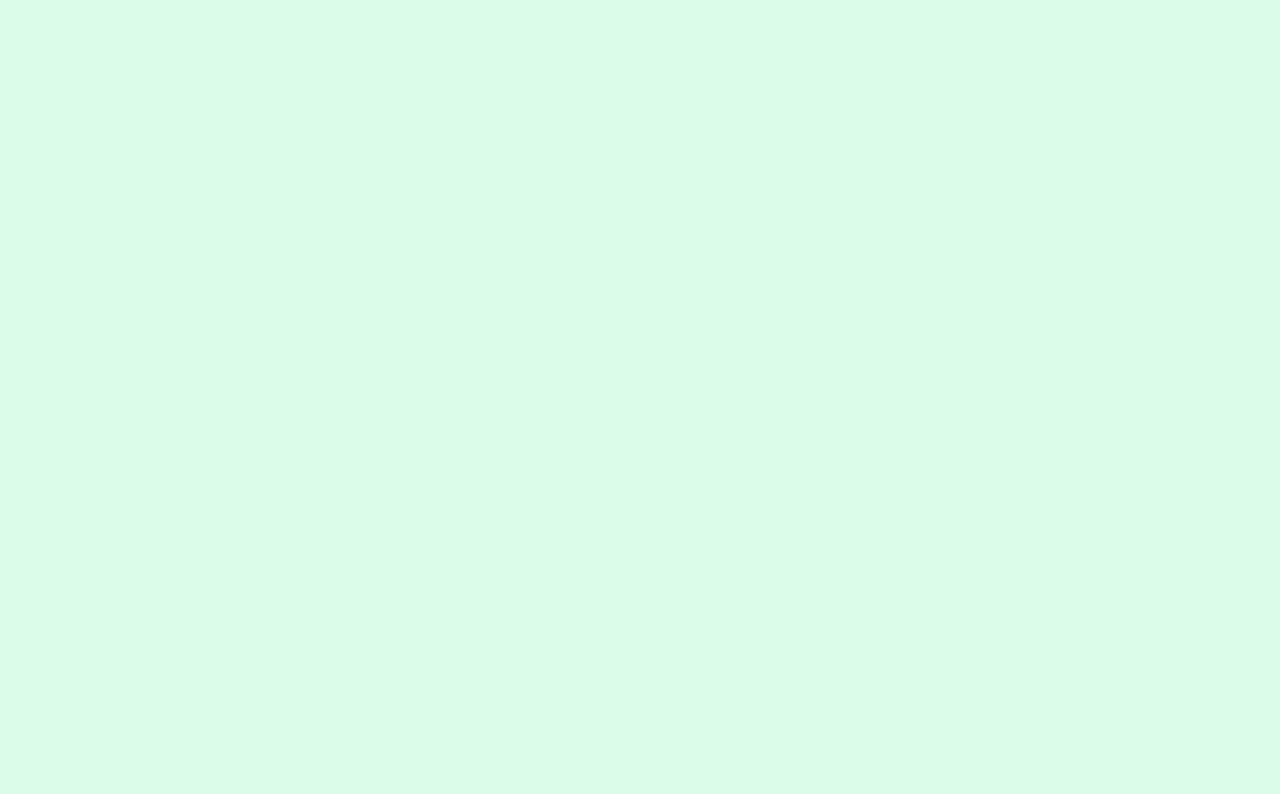
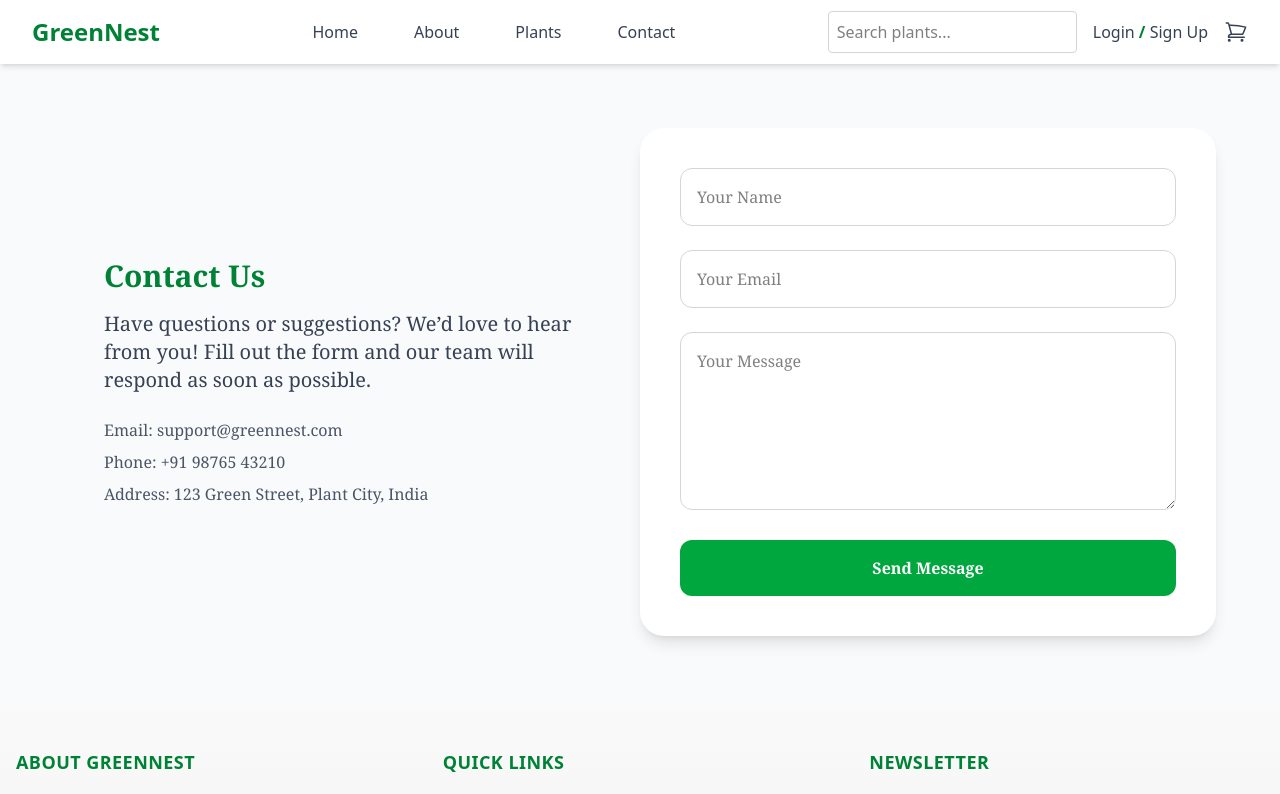
Before and after one commit to nivetha1698/Greeniq, a React (Vite) app: page /contact in a window 1280 px wide. Before the commit this address had no page. Shown: the top 794 px of the page. Built offline with nearby package versions, Linux system fonts and the light colour scheme.

Commit message:
added contact pages

```diff
--- a/src/App.jsx
+++ b/src/App.jsx
@@ -5,6 +5,7 @@ import Home from "./pages/Home";
 import Plants from "./pages/Plants";
 import PlantDetails from "./pages/PlantDetails";
 import About from "./pages/About";
+import Contact from "./pages/Contact";
 
 export default function App() {
   return (
@@ -16,6 +17,7 @@ export default function App() {
         <Route path="/plants" element={<Plants />} />
         <Route path="/plants/:id" element={<PlantDetails />} />
         <Route path="/about" element={<About />} />
+        <Route path="/contact" element={<Contact />} />
       </Routes>
     </div>
   );
--- /dev/null
+++ b/src/api/contact.js
@@ -0,0 +1,8 @@
+import { axiosClient } from "./axiosClient";
+
+export const sendContactMessage = async (form) => {
+  const response = await axiosClient.post("/api/v1/contact_messages", {
+    contact_message: form
+  });
+  return response.data;
+};
--- a/src/components/Navbar.jsx
+++ b/src/components/Navbar.jsx
@@ -15,7 +15,7 @@ const Navbar = () => {
             <Link to="/" className="relative text-gray-700 font-medium after:absolute after:left-0 after:-bottom-1 after:h-0.5 after:w-0 after:bg-green-700 after:transition-all after:duration-300 hover:after:w-full">Home</Link>
             <Link to="/about" className="relative text-gray-700 font-medium after:absolute after:left-0 after:-bottom-1 after:h-0.5 after:w-0 after:bg-green-700 after:transition-all after:duration-300 hover:after:w-full">About</Link>
             <Link to="/categories" className="relative text-gray-700 font-medium after:absolute after:left-0 after:-bottom-1 after:h-0.5 after:w-0 after:bg-green-700 after:transition-all after:duration-300 hover:after:w-full">Plants</Link>
-            <Link to="/contact" className="relative text-gray-700 font-medium after:absolute after:left-0 after:-bottom-1 after:h-0.5 after:w-0 after:bg-green-700 after:transition-all after:duration-300 hover:after:w-full">Contact Us</Link>
+            <Link to="/contact" className="relative text-gray-700 font-medium after:absolute after:left-0 after:-bottom-1 after:h-0.5 after:w-0 after:bg-green-700 after:transition-all after:duration-300 hover:after:w-full">Contact</Link>
           </div>
 
          <div className="flex items-center space-x-4">
--- a/src/pages/About.jsx
+++ b/src/pages/About.jsx
@@ -19,24 +19,23 @@ const About = () => {
       </section>
 
 
-      <section className="max-w-7xl mx-auto py-16 px-4 grid grid-cols-1 md:grid-cols-2 gap-8 items-center">
-        <div>
-          <h2 className="text-3xl font-bold text-green-700 mb-4">Our Story</h2>
+      <section className="max-w-6xl mx-auto py-16 px-6 grid grid-cols-1 md:grid-cols-2 gap-12 items-center">
+       <div>
+        <h2 className="text-3xl font-bold text-green-700 font-serif mb-4">Our Story</h2>
           <p className="text-gray-700 mb-4">
-            GreenNest started with a simple mission: make homes and offices greener, healthier, and happier. We curate plants, seeds, and pots to help you create your own urban oasis.
+           GreenNest started with a simple mission: make homes and offices greener, healthier, and happier. We curate plants, seeds, and pots to help you create your own urban oasis.
           </p>
           <p className="text-gray-700">
-            We focus on quality, sustainability, and customer satisfaction. Every plant we sell is handpicked and nurtured with love.
+           We focus on quality, sustainability, and customer satisfaction. Every plant we sell is handpicked and nurtured with love.
           </p>
-        </div>
-        <img
-          src="/images/nursery1.jpg"
-          alt="Our nursery"
-          className="rounded-xl shadow-lg"
-        />
+       </div>
+
+       <div className="flex justify-center md:justify-end">
+        <img src="/images/nursery1.jpg" alt="Our nursery" className="rounded-xl shadow-lg w-72 md:w-96 object-cover"/>
+       </div>
       </section>
 
-      {/* Mission & Values */}
+
       <section className="py-16 px-4">
         <h2 className="text-3xl font-bold text-green-700 text-center mb-10">
           Our Mission & Values
--- /dev/null
+++ b/src/pages/Contact.jsx
@@ -0,0 +1,67 @@
+import React, { useState } from "react";
+import Navbar from "../components/Navbar";
+import Footer from "../components/Footer";
+import { sendContactMessage } from "../api/contact";
+
+
+const Contact = () => {
+  const [form, setForm] = useState({ name: "", email: "", message: ""});
+
+  const handleChange = (e) => setForm({ ...form, [e.target.name]: e.target.value });
+
+  const handleSubmit = async (e) => {
+   e.preventDefault();
+
+   try {
+      const response = await sendContactMessage(form);
+      alert(response.message);
+
+     setForm({ name: "", email: "", message: "" });
+    }
+    catch (error) {
+      console.error("Error:", error);
+      alert("Failed to send message!");
+    }
+  };
+
+
+  return (
+    <div className="min-h-screen flex flex-col bg-gray-50">
+      <Navbar />
+
+      <section className="flex flex-col font-serif md:flex-row max-w-6xl mx-auto my-16">
+        <div className="md:w-1/2 p-10 flex flex-col justify-center items-start relative">
+          <h1 className="text-2xl md:text-3xl font-extrabold text-green-700 mb-4">
+            Contact Us
+          </h1>
+          <p className="text-gray-700 text-lg font-serif md:text-xl mb-6">
+            Have questions or suggestions? We’d love to hear from you! Fill out the form and our team will respond as soon as possible.
+          </p>
+          <div className="text-gray-600 space-y-2">
+            <p>Email: support@greennest.com</p>
+            <p>Phone: +91 98765 43210</p>
+            <p>Address: 123 Green Street, Plant City, India</p>
+          </div>
+        </div>
+
+        <div className="md:w-1/2 p-10 flex flex-col justify-center bg-white rounded-3xl shadow-lg overflow-hidden">
+          <form onSubmit={handleSubmit} className="space-y-6">
+            <input type="text" name="name" placeholder="Your Name" value={form.name} onChange={handleChange}
+              className="w-full p-4 border border-gray-300 rounded-xl focus:ring-2 focus:ring-green-400 outline-none"required/>
+            <input type="email" name="email" placeholder="Your Email" value={form.email} onChange={handleChange}
+              className="w-full p-4 border border-gray-300 rounded-xl focus:ring-2 focus:ring-green-400 outline-none" required/>
+            <textarea name="message" placeholder="Your Message" value={form.message} onChange={handleChange} rows="6"
+              className="w-full p-4 border border-gray-300 rounded-xl focus:ring-2 focus:ring-green-400 outline-none" required/>
+            <button type="submit" className="w-full bg-green-600 text-white py-4 rounded-xl font-semibold hover:bg-green-700 transform hover:scale-105 transition-all duration-300">
+              Send Message
+            </button>
+          </form>
+        </div>
+      </section>
+
+      <Footer />
+    </div>
+  );
+};
+
+export default Contact;
```
